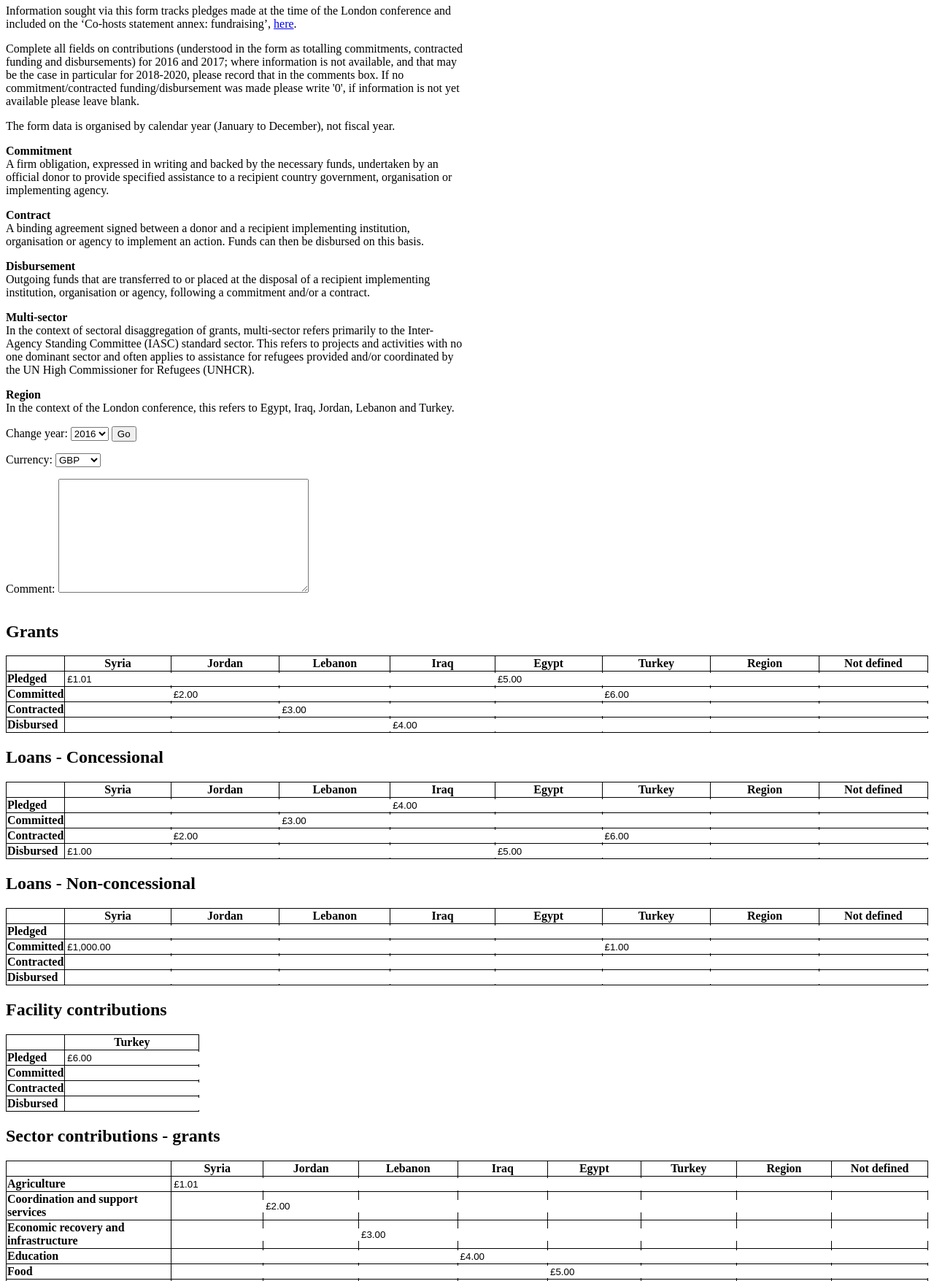
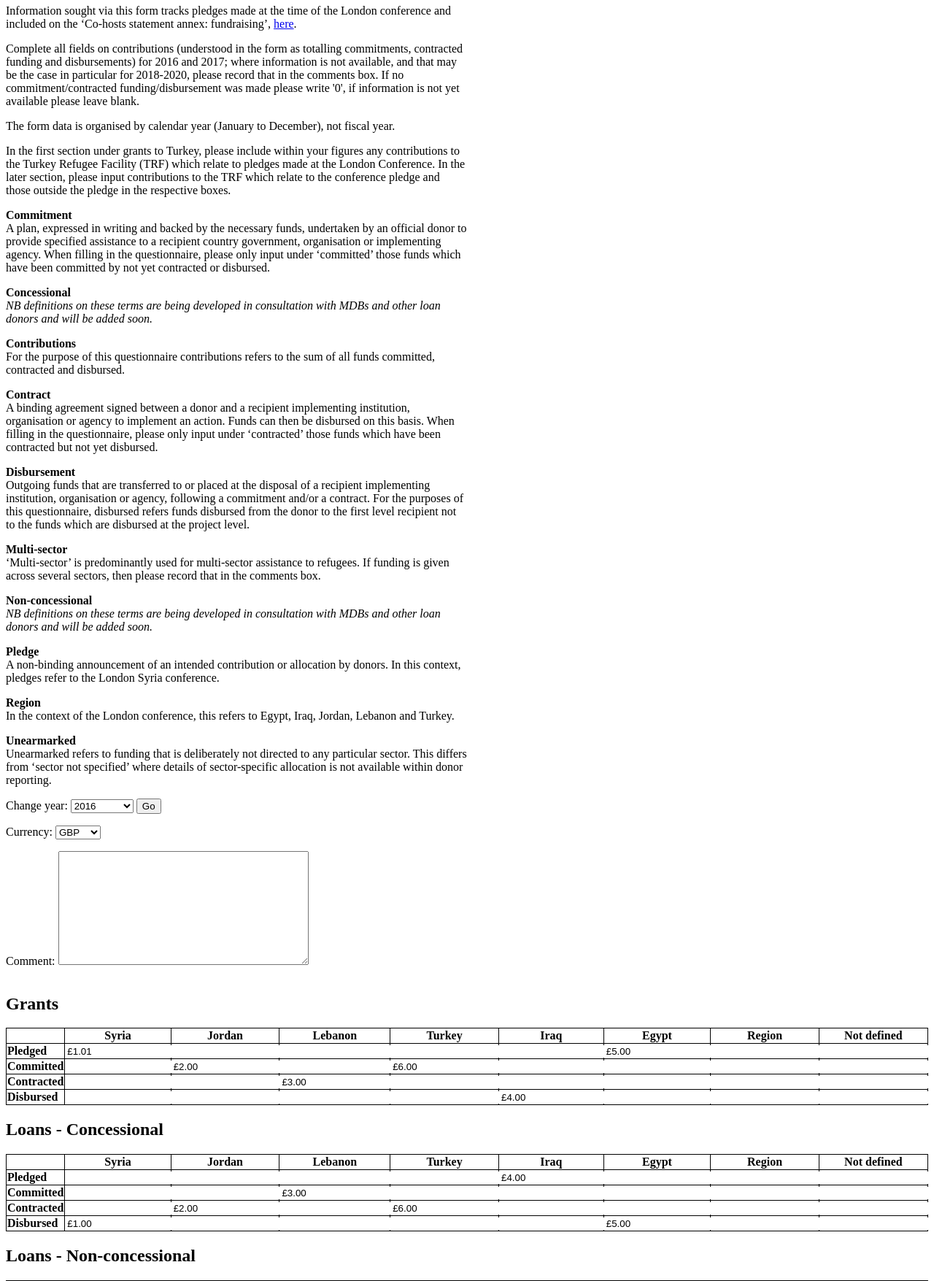
Before and after one commit to devinit/GHTS, a Django app: page /edit/2016/ in a window 1280 px wide, after a click on "(show/hide)". Shown: the part 143-1898 px from the top of the page at 73% size. Run offline with Django 3.2, Linux system fonts and the light colour scheme; a user stored in the database is signed in; data comes from the database, SQL or seed files in the repository.

Commit message:
Requested changes and migration to psql

```diff
--- a/core/views.py
+++ b/core/views.py
@@ -21,8 +21,10 @@ def edit(request,year):
     statuses = Entry.PLEDGE_OR_DISB_CHOICES
     sectors = Sector.objects.all()
     channels = Entry.DELIVERY_CHOICES
+    facilities = Entry.FACILITY_CHOICES
     years = Spreadsheet.YEAR_CHOICES
     year = int(year)
+    year_verbose = dict(years)[year]
     if request.method == "POST":
         form = SpreadsheetForm(request.POST)
         queryDict = request.POST
@@ -62,19 +64,19 @@ def edit(request,year):
             spreadsheet_exists = True
             #Validate sums here
             #Grants table
-            gt = entries.filter(spreadsheet=spreadsheet,loan_or_grant="G",concessional=True,refugee_facility_for_turkey=False,channel_of_delivery="",sector__isnull=True)
+            gt = entries.filter(spreadsheet=spreadsheet,loan_or_grant="G",concessional=True,refugee_facility_for_turkey="",channel_of_delivery="",sector__isnull=True)
             gt_sum = gt.values('recipient').annotate(total = Sum('amount')).order_by('recipient')
             gt_sum_obj = {this_sum['recipient']:this_sum['total'] for this_sum in gt_sum}
             #Facilities contributions
-            fc = entries.filter(spreadsheet=spreadsheet,loan_or_grant="G",concessional=True,refugee_facility_for_turkey=True)
-            fc_sum = fc.values('recipient').annotate(total = Sum('amount')).order_by('recipient')
-            fc_sum_obj = {this_sum['recipient']:this_sum['total'] for this_sum in fc_sum}
+            # fc = entries.filter(spreadsheet=spreadsheet,loan_or_grant="G",concessional=True,refugee_facility_for_turkey=True)
+            # fc_sum = fc.values('recipient').annotate(total = Sum('amount')).order_by('recipient')
+            # fc_sum_obj = {this_sum['recipient']:this_sum['total'] for this_sum in fc_sum}
             #Sector grants
-            sg = entries.filter(spreadsheet=spreadsheet,loan_or_grant="G",concessional=True,refugee_facility_for_turkey=False,channel_of_delivery="",sector__isnull=False)
+            sg = entries.filter(spreadsheet=spreadsheet,loan_or_grant="G",concessional=True,refugee_facility_for_turkey="",channel_of_delivery="",sector__isnull=False)
             sg_sum = sg.values('recipient').annotate(total = Sum('amount')).order_by('recipient')
             sg_sum_obj = {this_sum['recipient']:this_sum['total'] for this_sum in sg_sum}
             #Channel grants
-            cg = entries.filter(spreadsheet=spreadsheet,loan_or_grant="G",concessional=True,refugee_facility_for_turkey=False,sector__isnull=True)
+            cg = entries.filter(spreadsheet=spreadsheet,loan_or_grant="G",concessional=True,refugee_facility_for_turkey="",sector__isnull=True)
             cg_sum = cg.values('recipient').annotate(total = Sum('amount')).order_by('recipient').exclude(channel_of_delivery="")
             cg_sum_obj = {this_sum['recipient']:this_sum['total'] for this_sum in cg_sum}
             #Compare grants
@@ -82,20 +84,21 @@ def edit(request,year):
                 total_grants = 0
                 if recipient in gt_sum_obj:
                     total_grants = total_grants + gt_sum_obj[recipient]
-                if recipient in fc_sum_obj:
-                    total_grants = total_grants + fc_sum_obj[recipient]
+                # Facility contributions no longer need to add to total grants
+                # if recipient in fc_sum_obj:
+                #     total_grants = total_grants + fc_sum_obj[recipient]
                 if recipient in sg_sum_obj:
                     grant_sectors = sg_sum_obj[recipient]
                     if total_grants>grant_sectors:
-                        warnings.append("Warning: Total grants (including facility contributions) do not equal grants by sector for %s. Total grants are greater by %s" % (recipient_name,(total_grants-grant_sectors)))
+                        warnings.append("Warning: Total grants do not equal grants by sector for %s. Total grants are greater by %s" % (recipient_name,(total_grants-grant_sectors)))
                     if total_grants<grant_sectors:
-                        warnings.append("Warning: Total grants (including facility contributions) do not equal grants by sector for %s. Grants by sector are greater by %s" % (recipient_name,(grant_sectors-total_grants)))
+                        warnings.append("Warning: Total grants do not equal grants by sector for %s. Grants by sector are greater by %s" % (recipient_name,(grant_sectors-total_grants)))
                 if recipient in cg_sum_obj:
                     grant_channels = cg_sum_obj[recipient]
                     if total_grants>grant_channels:
-                        warnings.append("Warning: Total grants (including facility contributions) do not equal grants by channel for %s. Total grants are greater by %s" % (recipient_name,(total_grants-grant_channels)))
+                        warnings.append("Warning: Total grants do not equal grants by channel for %s. Total grants are greater by %s" % (recipient_name,(total_grants-grant_channels)))
                     if total_grants<grant_channels:
-                        warnings.append("Warning: Total grants (including facility contributions) do not equal grants by channel for %s. Grants by channel are greater by %s" % (recipient_name,(grant_channels-total_grants)))
+                        warnings.append("Warning: Total grants do not equal grants by channel for %s. Grants by channel are greater by %s" % (recipient_name,(grant_channels-total_grants)))
             #Loans table (both concessional and non-concessional)
             lt = entries.filter(spreadsheet=spreadsheet,loan_or_grant="L",sector__isnull=True)
             lt_sum = lt.values('recipient').annotate(total = Sum('amount')).order_by('recipient')
@@ -121,7 +124,7 @@ def edit(request,year):
             entries = []
             currency = []
             spreadsheet_exists = False
-    return render(request,'core/edit.html', {"warnings":warnings,"user":user,"contact":contact,"form":form,"entries":entries,"recipients":recipients,"statuses":statuses,"sectors":sectors,"channels":channels,"years":years,"selected_year":year,"currency":currency,"facility_years":facility_years,"spreadsheet_exists":spreadsheet_exists})
+    return render(request,'core/edit.html', {"warnings":warnings,"user":user,"contact":contact,"form":form,"entries":entries,"recipients":recipients,"statuses":statuses,"facilities":facilities,"sectors":sectors,"channels":channels,"years":years,"selected_year":year,"year_verbose":year_verbose,"currency":currency,"facility_years":facility_years,"spreadsheet_exists":spreadsheet_exists})
 
 @login_required
 def index(request):
@@ -141,7 +144,7 @@ def csv(request,slug):
               ,"Refugee facility for Turkey","Comment"]
     writer.writerow(header)
     for entry in entries:
-        year = entry.spreadsheet.year
+        year = entry.spreadsheet.year_translate()
         comment = entry.spreadsheet.comment
         currency = entry.spreadsheet.currency
         writer.writerow([organisation
@@ -173,7 +176,7 @@ def csv_all(request):
         writer.writerow(header)
         for entry in entries:
             organisation = entry.spreadsheet.organisation
-            year = entry.spreadsheet.year
+            year = entry.spreadsheet.year_translate()
             comment = entry.spreadsheet.comment
             currency = entry.spreadsheet.currency
             writer.writerow([organisation
--- a/docker-compose.yml
+++ b/docker-compose.yml
@@ -3,6 +3,8 @@ version: '2'
 services:
   db:
     image: postgres
+    volumes:
+      - ghtsdata:/var/lib/postgresql/data
   web:
     build:
       context: .
@@ -13,3 +15,7 @@ services:
       - "9999:9999"
     depends_on:
      - db
+
+volumes:
+  ghtsdata:
+    external: true
--- a/ghts/templates/core/edit.html
+++ b/ghts/templates/core/edit.html
@@ -19,10 +19,10 @@
             <link rel=stylesheet href="{% static "core/css/info.css" %}" type="text/css">
     {% endblock %}
     {% block content %}
-    <h1>Transactions for {{contact.organisation}} in {{selected_year}}</h1>
+    <h1>Transactions for {{contact.organisation}} in {{year_verbose}}</h1>
     <h3>Instructions to fill in the form <span onclick="$('#instructions').slideToggle()" id="instructTitle">(show/hide)</span></h3>
     <div id="instructions"
-    {% if spreadsheet_exists or selected_year > 2016 %}
+    {% if spreadsheet_exists or selected_year == 2017 %}
         style="display:none;"
     {% endif %}
     >
@@ -34,30 +34,57 @@
     </p>
     <p>The form data is organised by calendar year (January to December), not fiscal year.</p>
 <!--    <p>Before submitting the form, check the data validation fields.</p>-->
+    {% if contact.organisation.government %}
+        <p>In the first section under grants to Turkey, please include within your figures any contributions to the Turkey Refugee Facility (TRF) which relate to pledges made at the London Conference. In the later section, please input contributions to the TRF which relate to the conference pledge and those outside the pledge in the respective boxes.</p>
+    {% endif %}
     <p>
         <b>
             Commitment
         </b><br/>
-        A firm obligation, expressed in writing and backed by the necessary funds, undertaken by an official donor to provide specified assistance to a recipient country government, organisation or implementing agency.
+        A plan, expressed in writing and backed by the necessary funds, undertaken by an official donor to provide specified assistance to a recipient country government, organisation or implementing agency. When filling in the questionnaire, please only input under ‘committed’ those funds which have been committed by not yet contracted or disbursed.
     </p>
-
+    <p>
+        <b>
+            Concessional
+        </b><br/>
+        <i>NB definitions on these terms are being developed in consultation with MDBs and other loan donors and will be added soon.</i>
+    </p>
+    <p>
+        <b>
+            Contributions
+        </b><br/>
+        For the purpose of this questionnaire contributions refers to the sum of all funds committed, contracted and disbursed.
+    </p>
     <p>
         <b>
             Contract
         </b><br/>
-        A binding agreement signed between a donor and a recipient implementing institution, organisation or agency to implement an action. Funds can then be disbursed on this basis.
+        A binding agreement signed between a donor and a recipient implementing institution, organisation or agency to implement an action. Funds can then be disbursed on this basis. When filling in the questionnaire, please only input under ‘contracted’ those funds which have been contracted but not yet disbursed.
     </p>
     <p>
         <b>
             Disbursement
         </b><br/>
-        Outgoing funds that are transferred to or placed at the disposal of a recipient implementing institution, organisation or agency, following a commitment and/or a contract.
+        Outgoing funds that are transferred to or placed at the disposal of a recipient implementing institution, organisation or agency, following a commitment and/or a contract. For the purposes of this questionnaire, disbursed refers funds disbursed from the donor to the first level recipient not to the funds which are disbursed at the project level.
     </p>
     <p>
         <b>
             Multi-sector
         </b><br/>
-        In the context of sectoral disaggregation of grants, multi-sector refers primarily to the Inter-Agency Standing Committee (IASC) standard sector. This refers to projects and activities with no one dominant sector and often applies to assistance for refugees provided and/or coordinated by the UN High Commissioner for Refugees (UNHCR).
+        ‘Multi-sector’ is predominantly used for multi-sector assistance to refugees. If funding is given across several sectors, then please record that in the comments box.
+    </p>
+    <p>
+    <p>
+        <b>
+            Non-concessional
+        </b><br/>
+        <i>NB definitions on these terms are being developed in consultation with MDBs and other loan donors and will be added soon.</i>
+    </p>
+    <p>
+        <b>
+            Pledge
+        </b><br/>
+        A non-binding announcement of an intended contribution or allocation by donors. In this context, pledges refer to the London Syria conference.
     </p>
     <p>
         <b>
@@ -65,15 +92,21 @@
         </b><br/>
         In the context of the London conference, this refers to Egypt, Iraq, Jordan, Lebanon and Turkey.
     </p>
+    <p>
+        <b>
+            Unearmarked
+        </b><br/>
+        Unearmarked refers to funding that is deliberately not directed to any particular sector. This differs from ‘sector not specified’ where details of sector-specific allocation is not available within donor reporting.
+    </p>
     </div>
         <label>Change year:</label>
         <select id="year">
 
             {% for year1, year2 in years%}
                 {% if year1 == selected_year %}
-                <option value="{{year1}}" selected="selected">{{year1}}</option>
+                <option value="{{year1}}" selected="selected">{{year2}}</option>
                 {% else %}
-                <option value="{{year1}}">{{year1}}</option>
+                <option value="{{year1}}">{{year2}}</option>
                 {% endif %}
             {% endfor %}
         </select>
@@ -82,8 +115,10 @@
     <script>
         $("#yearBtn").click(function(){
             var yearVal = $("#year").val();
-            var url =  "{% url 'core.views.edit' 2016 %}".replace("2016",yearVal);
-            window.location.replace(url);
+            if (yearVal!={{selected_year}}) {
+                var url =  "{% url 'core.views.edit' 2016 %}".replace("2016",yearVal);
+                window.location.replace(url);
+            };
         });
     </script>
     <form method="POST" class="transaction-form">{% csrf_token %}
@@ -163,7 +198,11 @@
     {% endif %}
     {% if selected_year in facility_years and contact.organisation.government %}
     <div class="titleWrap">
-        <h2>Facility contributions</h2>
+        <h2>Facility for Refugees in Turkey
+        {% if selected_year == 2017 %}
+            (2017)
+        {% endif %}
+        </h2>
         <!--<div class="info" onclick="toggle('facility')"></div>
         <div class="popupWrap">
             <div class="popup" id="facility">Information on facility contributions</div>
@@ -172,12 +211,16 @@
     <table>
         <tr>
             <th></th>
-            <th>Turkey</th>
+            {% for fcode, facility in facilities %}
+                <th>{{facility}}</th>
+            {% endfor %}
         </tr>
     {% for scode, status in statuses %}
         <tr>
             <td><b>{{status}}</b></td>
-            <td><input type="text" name="G|C|{{scode}}|T|||F"/></td>
+            {% for fcode, facility in facilities %}
+                <td><input type="text" name="G|C|{{scode}}|T|||{{fcode}}"/></td>
+            {% endfor %}
         </tr>
     {% endfor %}
     </table>
```
Also changed, not shown: core/models.py (+20 -9 lines), ghts/settings.py (+14 -14 lines), README.md, core/migrations/0030_auto_20161017_1301.py (added), core/migrations/0031_auto_20161017_1400.py (added), 5 other files.
